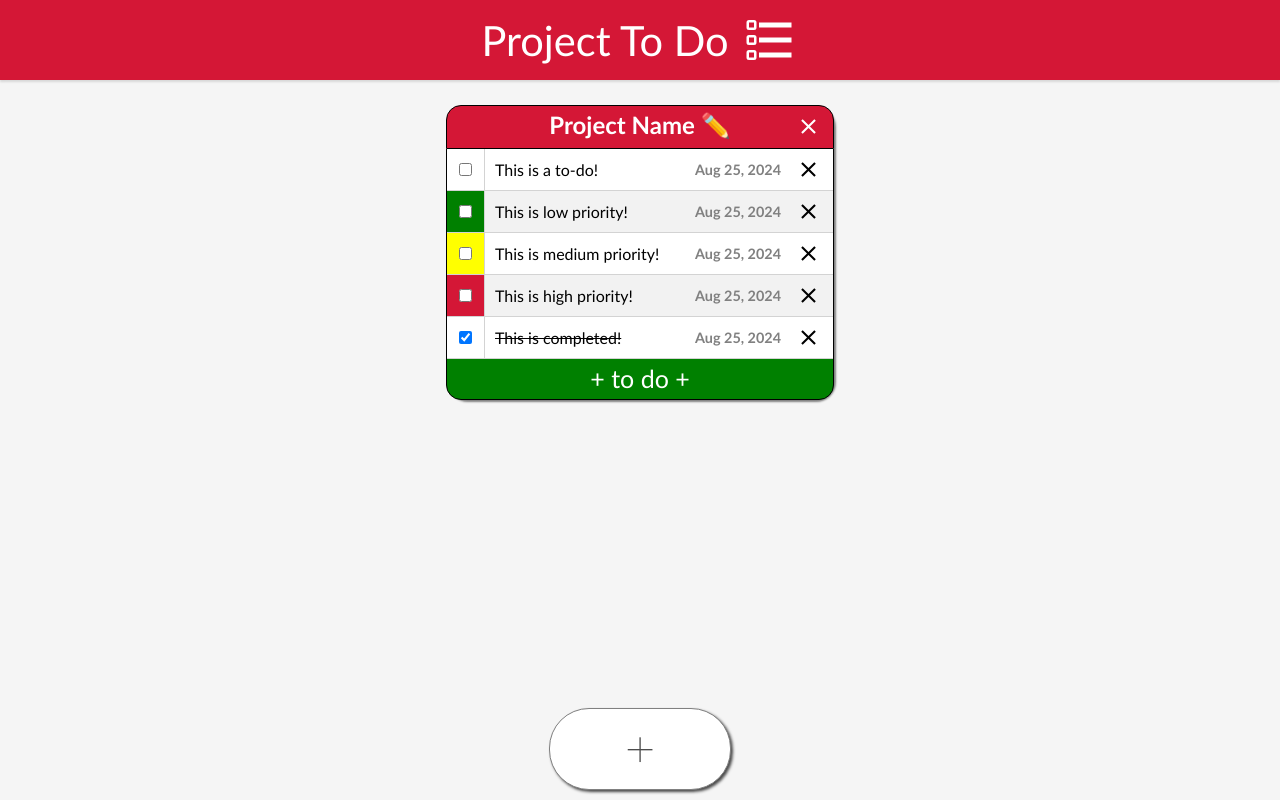
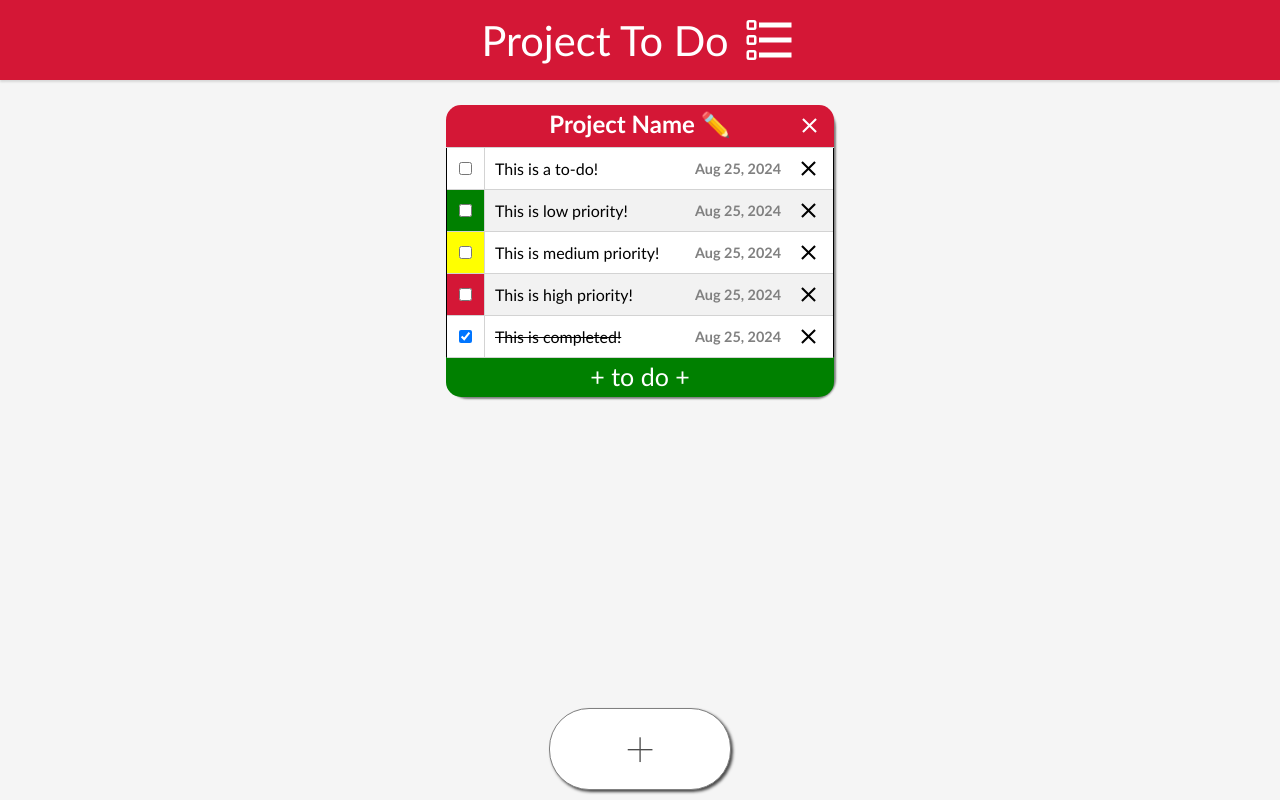
Before and after one commit to RichardGabelman/todo-list, a website built with webpack: page src/index.html in a window 1280 px wide. Built offline with nearby package versions, Linux system fonts and the light colour scheme.

Commit message:
Remove project header/footer outline

```diff
--- a/src/style.css
+++ b/src/style.css
@@ -196,6 +196,7 @@ fieldset label {
   padding-top: 4px;
   align-items: center;
   justify-content: center;
+  border-bottom: 1px solid lightgray;
 }
 
 .name {
@@ -315,7 +316,6 @@ fieldset label {
   font-family: ui-rounded, 'Hiragino Maru Gothic ProN', Quicksand, Comfortaa, Manjari, 'Arial Rounded MT', 'Arial Rounded MT Bold', Calibri, source-sans-pro, sans-serif;
   width: 100%;
   color: white;
-  border: 1px solid black;
   min-width: 200px;
 }
 
```
